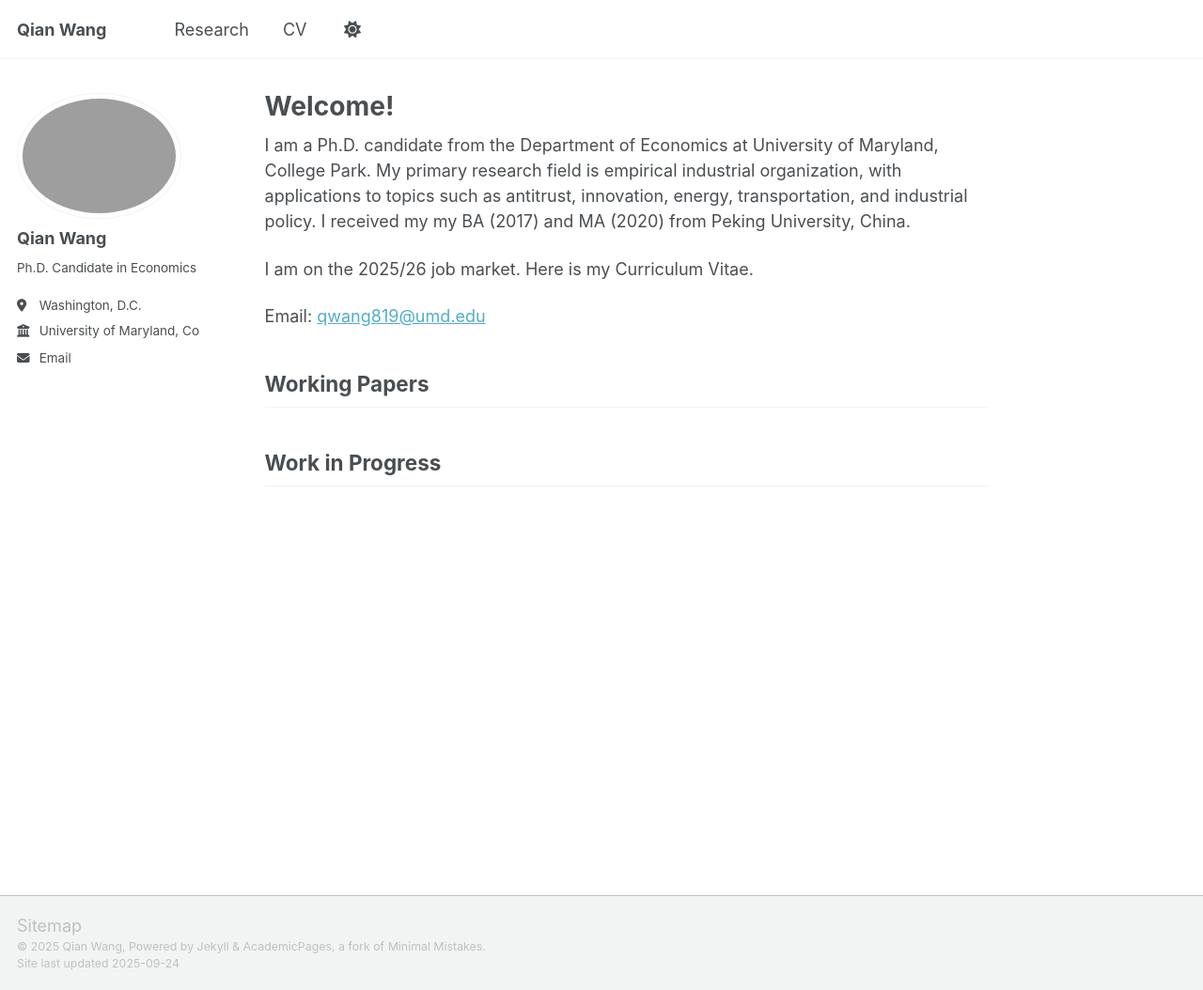
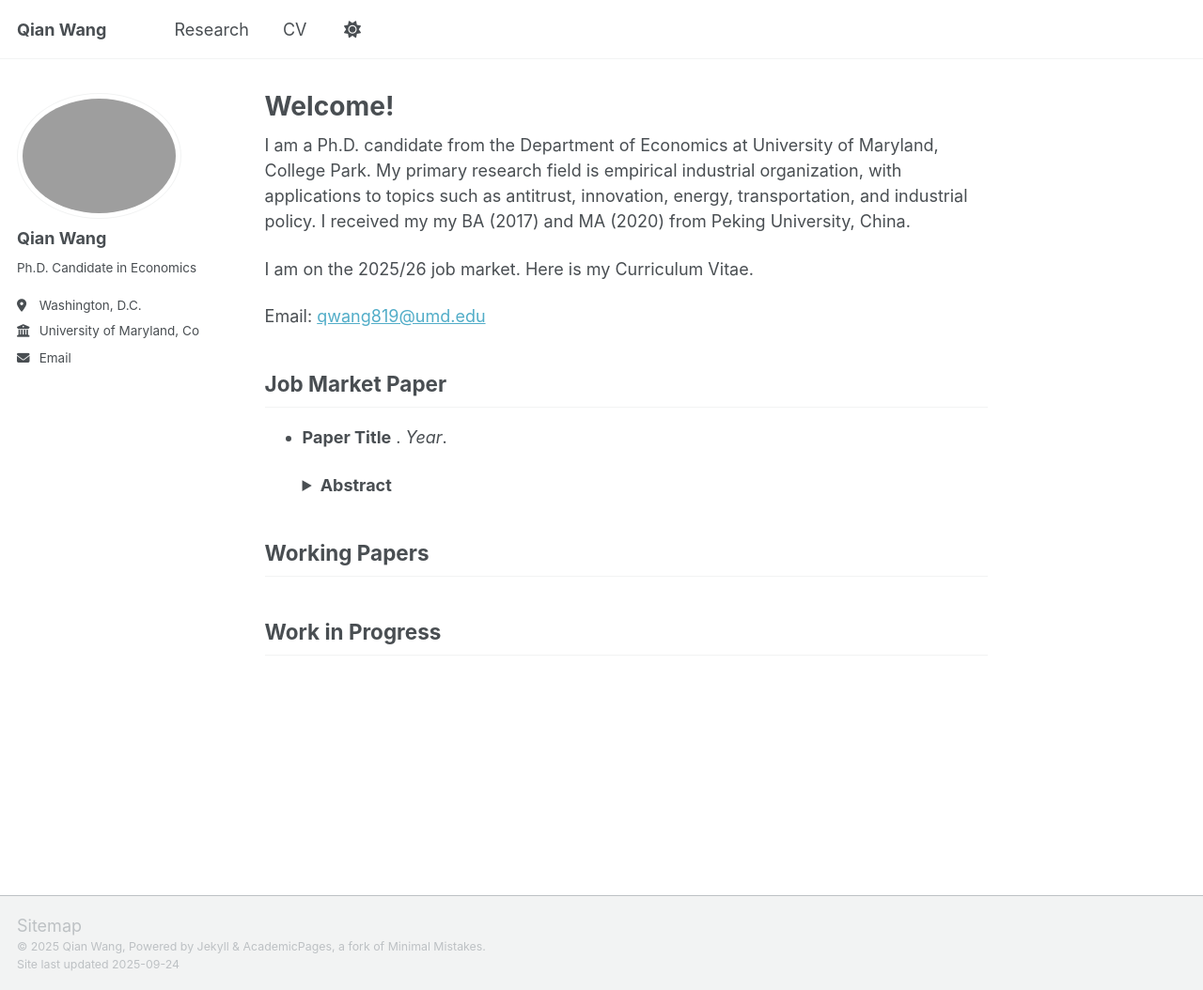
Before and after one commit to qwang819/qwang819.github.io, a Jekyll site: the page built from _pages/about.md, in a window 1280 px wide and 1054 px high. Shown: the whole window at 94% size. Built offline with Jekyll 4.4.1, drawn with Linux system fonts in a browser that asks for light colours; a script that is not in the unit is left out.

Commit message:
Update about.md

```diff
--- a/_pages/about.md
+++ b/_pages/about.md
@@ -14,6 +14,17 @@ I am on the 2025/26 job market. Here is my Curriculum Vitae.
 
 Email: <a href="mailto:qwang819@umd.edu">qwang819@umd.edu</a>
 
+## Job Market Paper
+
+- **Paper Title** . *Year*.
+
+  <details>
+    <summary><strong>Abstract</strong></summary>
+    <p>
+    One-paragraph abstract goes here. You can use full Markdown **bold**, *italics*, links, line breaks, etc.
+    </p>
+  </details>
+
 ## Working Papers
 
 
```
